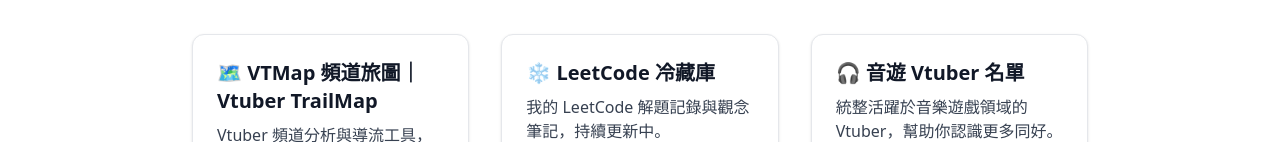
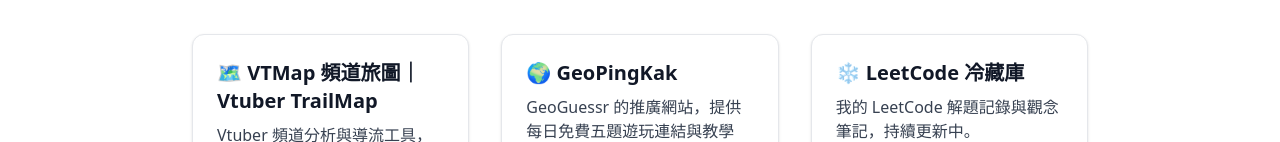
Before and after one commit to WasabiPingKak/Pingkak-Site, a React (Vite) app: page /#/ in a window 1280 px wide. Shown: the part 810-952 px from the top of the page. Built offline with nearby package versions, Linux system fonts and the light colour scheme.

Commit message:
update feature cards

```diff
--- a/src/components/FeaturedProjects.jsx
+++ b/src/components/FeaturedProjects.jsx
@@ -6,6 +6,11 @@ const projects = [
     title: "🗺️ VTMap 頻道旅圖｜Vtuber TrailMap",
     description: "Vtuber 頻道分析與導流工具，讓你快速發現有趣的直播與頻道。",
     link: "https://www.vtubertrailmap.com/",
+  },
+  {
+    title: "🌍 GeoPingKak",
+    description: "GeoGuessr 的推廣網站，提供每日免費五題遊玩連結與教學",
+    link: "https://geopingkak.web.app/",
   },
   {
     title: "❄️ LeetCode 冷藏庫",
```
